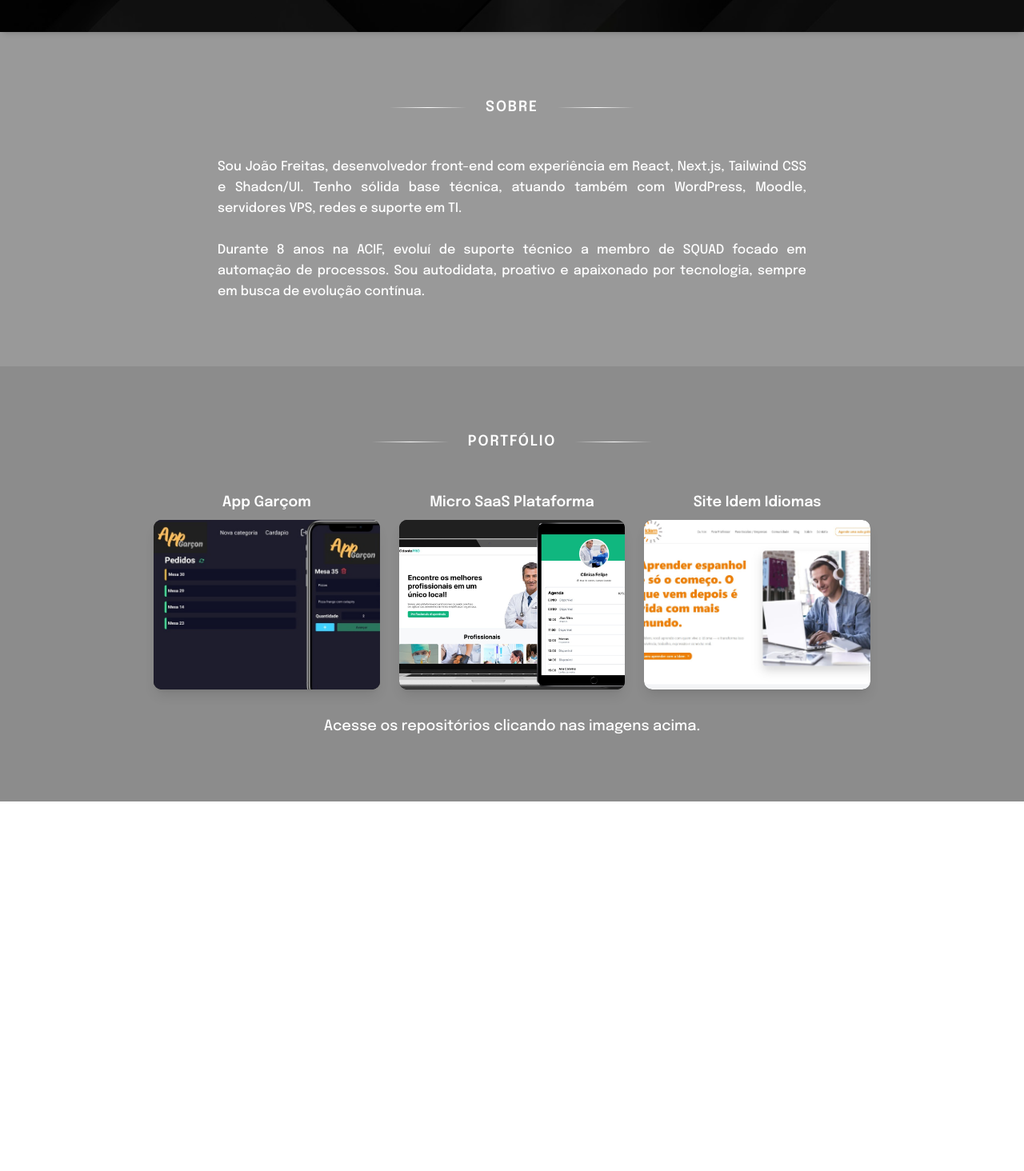
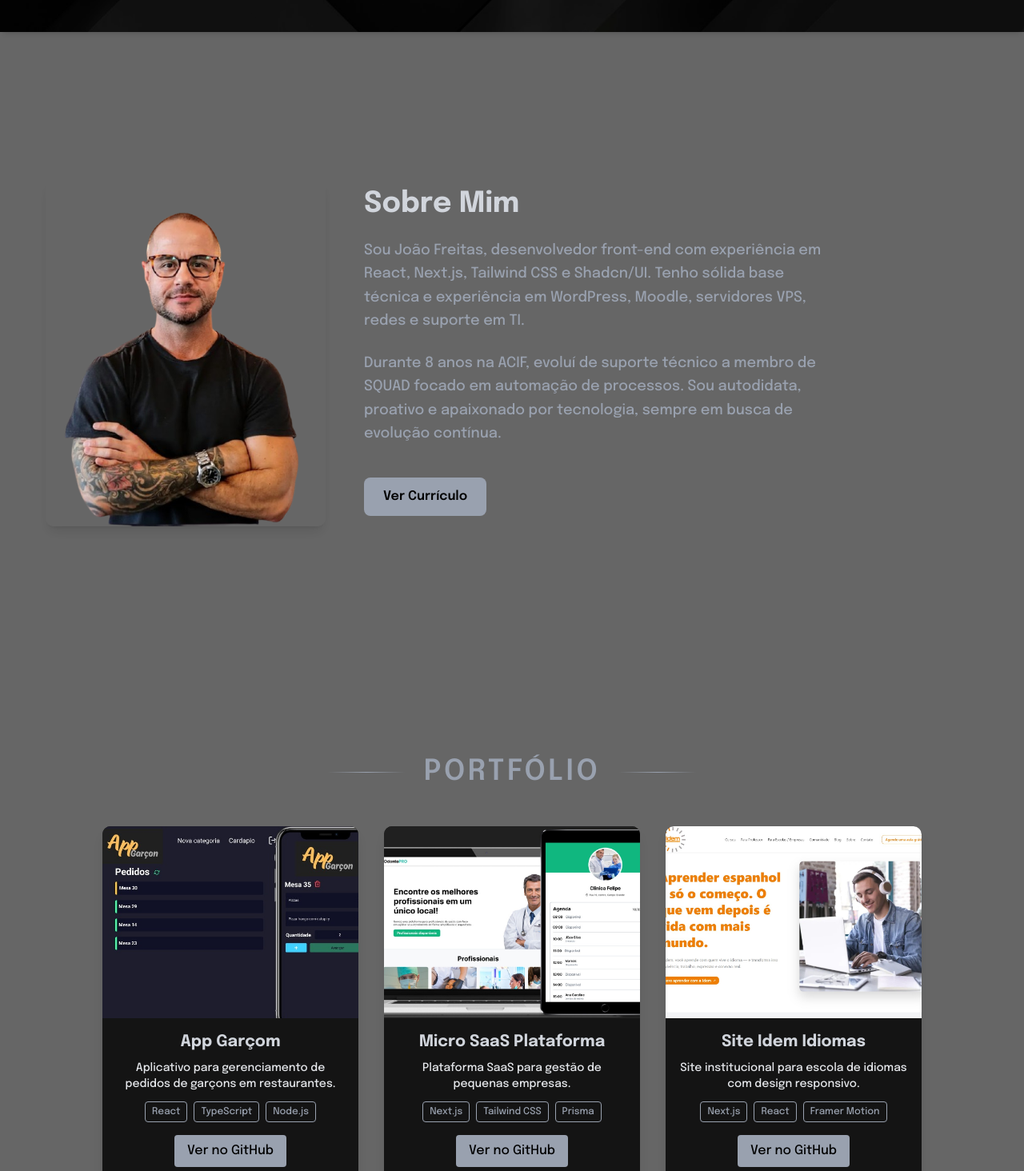
Before and after one commit to Iquefreitas/site-joao-freitas, a Next.js app: page / in a window 1280 px wide. Shown: the part 760-2224 px from the top of the page at 80% size. Before the commit the page ends 1818 px from the top, so only its background shows below. Built offline with nearby package versions, Linux system fonts and the light colour scheme.

Commit message:
upgrade visual

```diff
--- a/package.json
+++ b/package.json
@@ -19,6 +19,7 @@
     "next-svgr": "^0.0.2",
     "react": "19.1.0",
     "react-dom": "19.1.0",
+    "react-intersection-observer": "^9.16.0",
     "tailwind-merge": "^3.3.1"
   },
   "devDependencies": {
--- /dev/null
+++ b/src/app/_component/fadeInWhenVisible.tsx
@@ -0,0 +1,32 @@
+"use client";
+
+import { motion, useAnimation } from "framer-motion";
+import { useEffect } from "react";
+import { useInView } from "react-intersection-observer";
+
+interface FadeInWhenVisibleProps {
+  children: React.ReactNode;
+  delay?: number;
+}
+
+export function FadeInWhenVisible({ children, delay = 0 }: FadeInWhenVisibleProps) {
+  const controls = useAnimation();
+  const [ref, inView] = useInView({ triggerOnce: true });
+
+  useEffect(() => {
+    if (inView) {
+      controls.start("visible");
+    }
+  }, [controls, inView]);
+
+  const variants = {
+    hidden: { opacity: 0, y: 20 },
+    visible: { opacity: 1, y: 0, transition: { duration: 0.6, delay } },
+  };
+
+  return (
+    <motion.div ref={ref} initial="hidden" animate={controls} variants={variants}>
+      {children}
+    </motion.div>
+  );
+}
--- a/src/app/_component/sectionPortifolio.tsx
+++ b/src/app/_component/sectionPortifolio.tsx
@@ -8,63 +8,87 @@ export function SectionPortifolio() {
       title: "App Garçom",
       src: "/portifolio/appGarcomFinal.jpg",
       github: "https://github.com/Iquefreitas/app-garcon-web",
+      description: "Aplicativo para gerenciamento de pedidos de garçons em restaurantes.",
+      tech: ["React", "TypeScript", "Node.js"],
     },
     {
       title: "Micro SaaS Plataforma",
       src: "/portifolio/microSaas.jpg",
       github: "https://github.com/Iquefreitas/projeto-3",
+      description: "Plataforma SaaS para gestão de pequenas empresas.",
+      tech: ["Next.js", "Tailwind CSS", "Prisma"],
     },
     {
       title: "Site Idem Idiomas",
       src: "/portifolio/siteIdem.jpg",
       github: "https://idemidiomas.vercel.app/",
+      description: "Site institucional para escola de idiomas com design responsivo.",
+      tech: ["Next.js", "React", "Framer Motion"],
     },
   ];
 
   return (
-    <section id="portfolio" className="w-full bg-black/45 px-4 py-20">
+    <section
+      id="portfolio"
+      className="w-full bg-black/60 px-6 min-h-screen flex flex-col justify-center items-center py-12 md:py-20"
+    >
       {/* Título da seção */}
-      <div className="flex items-center justify-center mb-12 max-w-4xl mx-auto">
-        <div className="w-24 h-px bg-gradient-to-r from-transparent via-white to-transparent" />
-        <span className="mx-6 text-white font-semibold tracking-widest uppercase text-lg select-none">
+      <div className="flex items-center justify-center mb-12 max-w-4xl w-full">
+        <div className="w-24 h-px bg-gradient-to-r from-transparent via-gray-400 to-transparent" />
+        <span className="mx-6 text-gray-400 font-semibold tracking-widest uppercase text-4xl select-none">
           Portfólio
         </span>
-        <div className="w-24 h-px bg-gradient-to-r from-transparent via-white to-transparent" />
+        <div className="w-24 h-px bg-gradient-to-r from-transparent via-gray-400 to-transparent" />
       </div>
 
       {/* Grid de projetos */}
-      <div className="grid grid-cols-1 sm:grid-cols-2 md:grid-cols-3 gap-6 max-w-4xl mx-auto mb-8">
-        {projects.map((project, idx) => (
-          <div key={idx} className="flex flex-col items-center">
-            {/* Título do projeto */}
-            <h3 className="text-white text-center text-lg font-semibold mb-2">
-              {project.title}
-            </h3>
-
-            {/* Imagem com link */}
+      <div className="grid grid-cols-1 sm:grid-cols-2 md:grid-cols-3 gap-8 max-w-5xl w-full mb-8">
+        {projects.map(({ title, src, github, description, tech }, idx) => (
           <a
-              href={project.github}
+            key={idx}
+            href={github}
             target="_blank"
             rel="noopener noreferrer"
-              className="group overflow-hidden rounded-lg shadow-lg relative aspect-[4/3] w-full bg-black"
+            className="group relative rounded-lg overflow-hidden shadow-lg hover:shadow-2xl transition-shadow duration-300 bg-black/80 flex flex-col"
           >
+            <div className="relative w-full aspect-[4/3]">
               <Image
-                src={project.src}
-                alt={project.title}
+                src={src}
+                alt={title}
                 fill
-                className="object-cover object-center transition-transform duration-300 group-hover:scale-105"
+                className="object-cover object-center transition-transform duration-300 group-hover:scale-110"
                 sizes="(max-width: 768px) 100vw, (max-width: 1024px) 50vw, 33vw"
               />
-              <div className="absolute bottom-0 left-0 right-0 bg-black/60 text-white text-center py-2 text-sm opacity-0 group-hover:opacity-100 transition-opacity duration-300">
+            </div>
+
+            <div className="p-4 flex flex-col flex-grow">
+              <h3 className="text-gray-300 text-center text-xl font-bold mb-2">{title}</h3>
+              <p className="text-gray-200 text-center text-sm mb-3 flex-grow">{description}</p>
+              {tech && (
+                <div className="flex flex-wrap justify-center gap-2 mb-4">
+                  {tech.map((t, i) => (
+                    <span
+                      key={i}
+                      className="text-xs text-gray-400 border border-gray-400 rounded px-2 py-1 select-none cursor-default"
+                    >
+                      {t}
+                    </span>
+                  ))}
+                </div>
+              )}
+
+              <div className="text-center">
+                <span className="inline-block bg-gray-400 hover:bg-gray-500 text-black px-4 py-2 rounded cursor-pointer select-none transition">
                   Ver no GitHub
+                </span>
+              </div>
             </div>
           </a>
-          </div>
         ))}
       </div>
 
       {/* Descrição abaixo das imagens */}
-      <p className="text-center text-white text-lg">
+      <p className="text-center text-gray-300 text-base md:text-lg max-w-4xl">
         Acesse os repositórios clicando nas imagens acima.
       </p>
     </section>
--- a/src/app/_component/sectionSobre.tsx
+++ b/src/app/_component/sectionSobre.tsx
@@ -1,30 +1,44 @@
 "use client";
+
+import Image from "next/image";
 
 export function SectioSobre() {
   return (
-    <section id="sobre" className="w-full bg-black/40 py-20">
-      {/* Separador */}
-      <div className="flex items-center justify-center mb-12">
-        <div className="w-24 h-px bg-gradient-to-r from-transparent via-white to-transparent" />
-        <span className="mx-6 text-white font-semibold tracking-widest uppercase text-lg select-none">
-          Sobre
-        </span>
-        <div className="w-24 h-px bg-gradient-to-r from-transparent via-white to-transparent" />
+    <section
+      id="sobre"
+      className="w-full bg-black/60 min-h-screen flex flex-col md:flex-row items-center justify-center px-6 py-24 gap-12"
+    >
+      {/* Imagem lado esquerdo (em desktop) */}
+      <div className="w-full md:w-1/3 rounded-lg overflow-hidden shadow-lg max-w-[350px] mx-auto md:mx-0">
+        <Image
+          src="/backgroundImg/foto_perfil.png"
+          alt="João Freitas"
+          width={350}
+          height={350}
+          className="w-full h-auto object-cover"
+          priority
+        />
       </div>
 
-      {/* Texto */}
-      <div className="max-w-3xl mx-auto px-4 text-white text-justify leading-relaxed">
-        <p>
-          Sou João Freitas, desenvolvedor front-end com experiência em React,
-          Next.js, Tailwind CSS e Shadcn/UI. Tenho sólida base técnica, atuando também com WordPress,
-          Moodle, servidores VPS, redes e suporte em TI.
+      {/* Texto lado direito */}
+      <div className="w-full md:w-2/3 max-w-3xl text-gray-300
+                      flex flex-col items-center md:items-start text-center md:text-left">
+        <h2 className="text-4xl font-bold mb-6 text-gray-300">Sobre Mim</h2>
+        <p className="mb-6 text-lg leading-relaxed text-gray-400 max-w-xl">
+          Sou João Freitas, desenvolvedor front-end com experiência em React, Next.js, Tailwind CSS e Shadcn/UI. Tenho sólida base técnica e experiência em WordPress, Moodle, servidores VPS, redes e suporte em TI.
         </p>
-        <br />
-        <p>
-          Durante 8 anos na ACIF, evoluí de suporte técnico a membro de SQUAD focado em automação
-          de processos. Sou autodidata, proativo e apaixonado por tecnologia, sempre em busca de
-          evolução contínua.
+        <p className="mb-6 text-lg leading-relaxed text-gray-400 max-w-xl">
+          Durante 8 anos na ACIF, evoluí de suporte técnico a membro de SQUAD focado em automação de processos. Sou autodidata, proativo e apaixonado por tecnologia, sempre em busca de evolução contínua.
         </p>
+        <a
+          href="https://drive.google.com/file/d/1Kb2x4HnV4KLuci9-nLD04gTAaNRlPCXb/view"
+          target="_blank"
+          rel="noopener noreferrer"
+          className="inline-block bg-gray-400 hover:bg-gray-500 text-black px-6 py-3 rounded-md font-semibold transition
+                     mt-4"
+        >
+          Ver Currículo
+        </a>
       </div>
     </section>
   );
--- a/src/app/page.tsx
+++ b/src/app/page.tsx
@@ -1,19 +1,26 @@
+
 import BackgroundPage from "./_component/backgroundPage";
 import { Footer } from "../app/_component/footer";
 import { SectionHero } from "../app/_component/sectionHero";
 import { SectioSobre } from "../app/_component/sectionSobre";
 import { SectionPortifolio } from "../app/_component/sectionPortifolio";
+import { FadeInWhenVisible } from "./_component/fadeInWhenVisible";
 
 export default function Home() {
   return (
     <main className="relative text-white">
       <BackgroundPage />
+      <FadeInWhenVisible>
+        <SectionHero />
+      </FadeInWhenVisible>
 
-      {/* Conteúdo por cima do fundo */}
-      <SectionHero />
-      <SectioSobre />
-      <SectionPortifolio />
+      <FadeInWhenVisible delay={0.4}>
+        <SectioSobre />
+      </FadeInWhenVisible>
 
+      <FadeInWhenVisible delay={0.4}>
+        <SectionPortifolio />
+      </FadeInWhenVisible>
     </main>
   );
 }
```
Also changed, not shown: public/backgroundImg/foto_perfil.png (added), 1 other file (tests, documents, lock files or other folders). Lines whose indentation alone changed are shown as unchanged.
